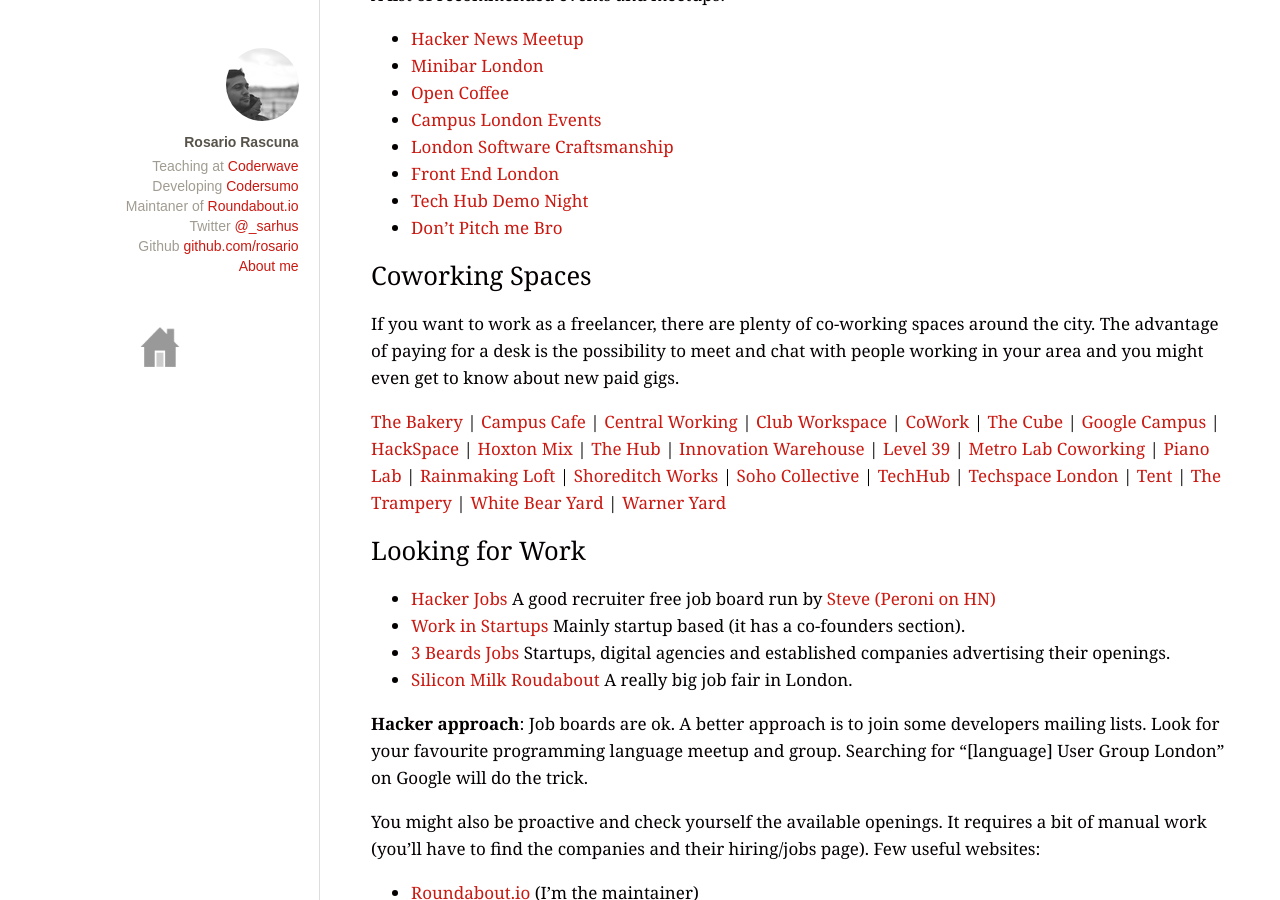
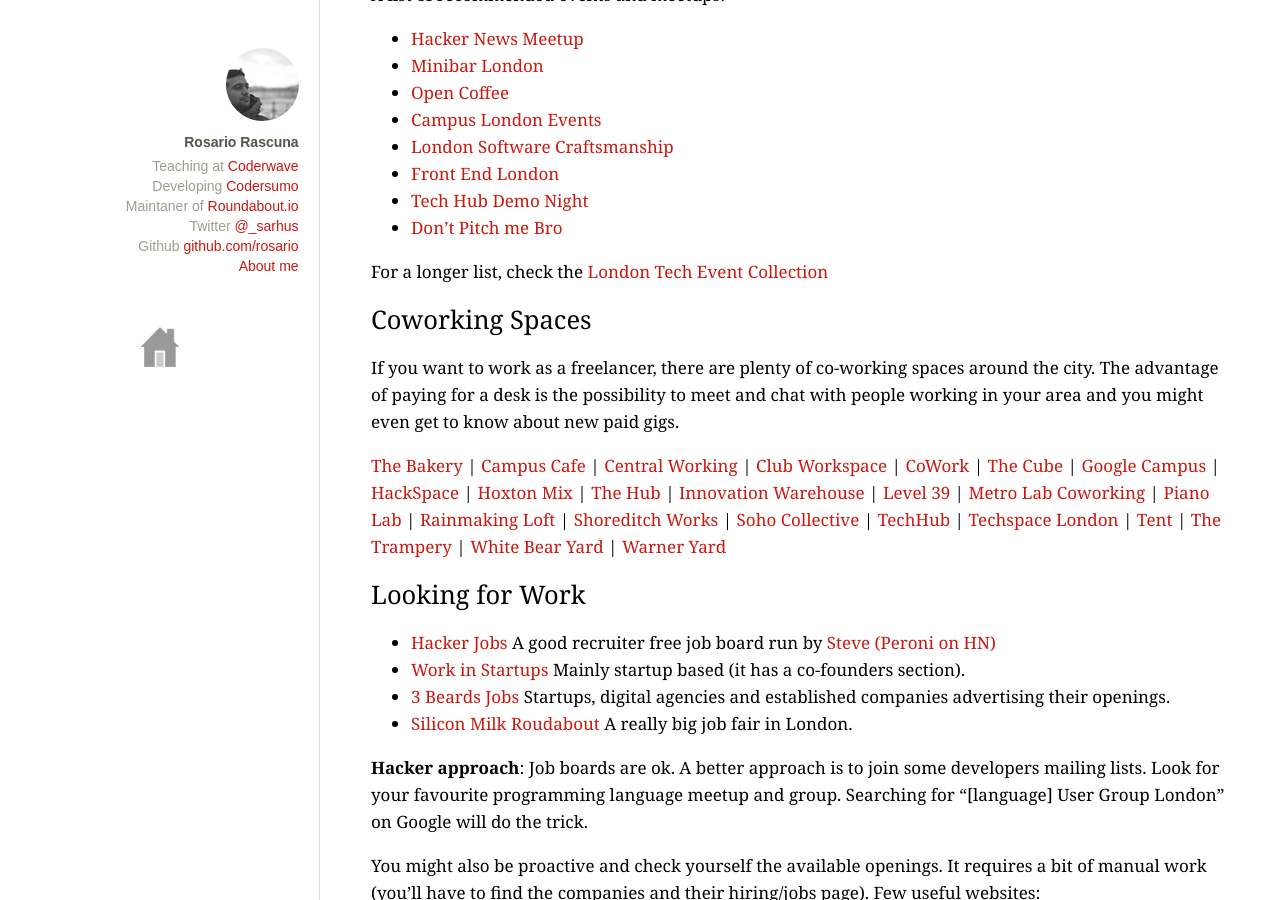
Before and after one commit to rosario/rosario.github.com, a Jekyll site: the page built from _posts/2013-10-9-london-hackers-guide.md, in a window 1280 px wide and 900 px high, scrolled down 2403 px. Built offline with Jekyll 4.4.1, drawn with Linux system fonts in a browser that asks for light colours; Markdown is read by kramdown in place of the engine named in the settings.

Commit message:
added the london tech event collection

```diff
--- a/_posts/2013-10-9-london-hackers-guide.md
+++ b/_posts/2013-10-9-london-hackers-guide.md
@@ -128,6 +128,8 @@
 * [Tech Hub Demo Night][techhub-demo]
 * [Don't Pitch me Bro][dont-pitch]
 
+For a longer list, check the [London Tech Event Collection][tech-collection]
+
 [meetup]: http://www.meetup.com/
 [eventbrite]: http://www.eventbrite.com/
 [attending]: http://attending.io/events
@@ -139,7 +141,7 @@
 [frontend-london]: http://www.frontendlondon.co.uk/
 [techhub-demo]: http://london.techhub.com/events/
 [dont-pitch]: http://dont.pitchmebro.com/
-
+[tech-collection]: https://github.com/monbro/london-tech-event-hack-collection/
 
 
 ##Coworking Spaces
```
Also changed, not shown: 1 other file.
